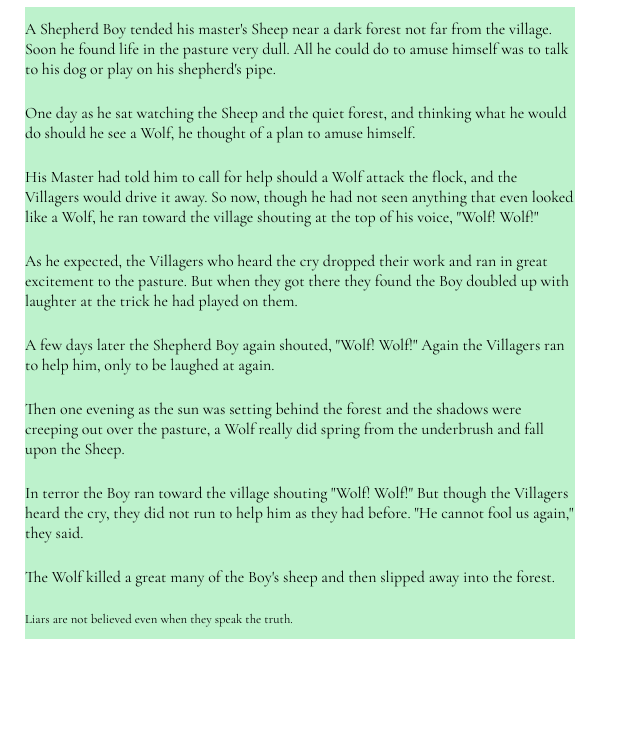
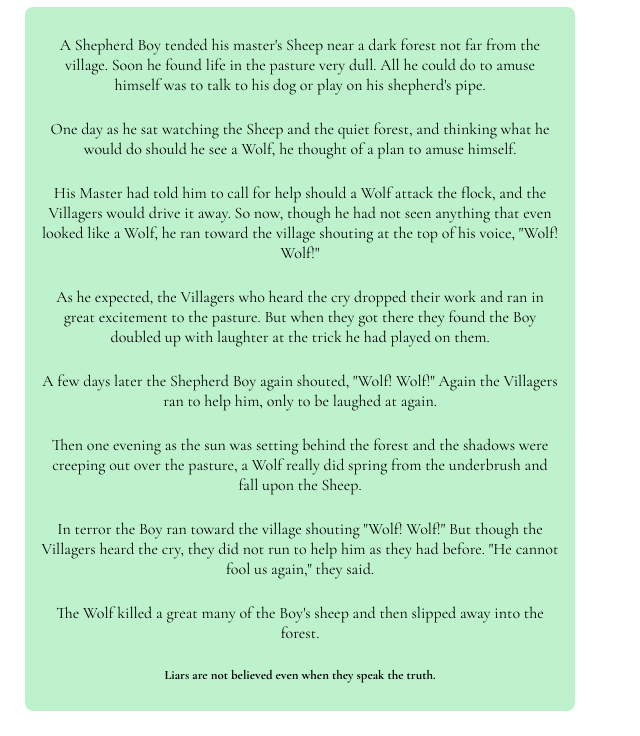
Before and after one commit to Yuri-MP4/In-Class-Assessment-11, a plain HTML site: page index.html in a window 1280 px wide. Shown: the part 156-892 px from the top of the page, without its empty margins (0-640 px from the left). Before the commit the page ends 820 px from the top, so only its background shows below. Drawn offline with nearby package versions, Linux system fonts and the light colour scheme.

Commit message:
Changed some spacing

```diff
--- a/style.css
+++ b/style.css
@@ -32,6 +32,7 @@ header{
   z-index: 10;
   margin-bottom: 10px;
   background-color: #C9F2EB;
+  border-radius: 8px;
 }
 
 h1{
@@ -45,6 +46,7 @@ h2{
 }
 
   h3{font-size: 1.5rem:
+     padding-bottom: 10px;
     }
 
 main{
@@ -53,12 +55,16 @@ main{
   height: auto;
   z-index: 10;
   background-color: #BDF2CC;
+  padding: 16px;
+  border-radius: 8px;
 }
 
 p{
   padding: 12px 0;
+  text-align: center;
 }
 
 .quote {
 font-size: 0.8rem;
+font-weight: 700;
 }
```
